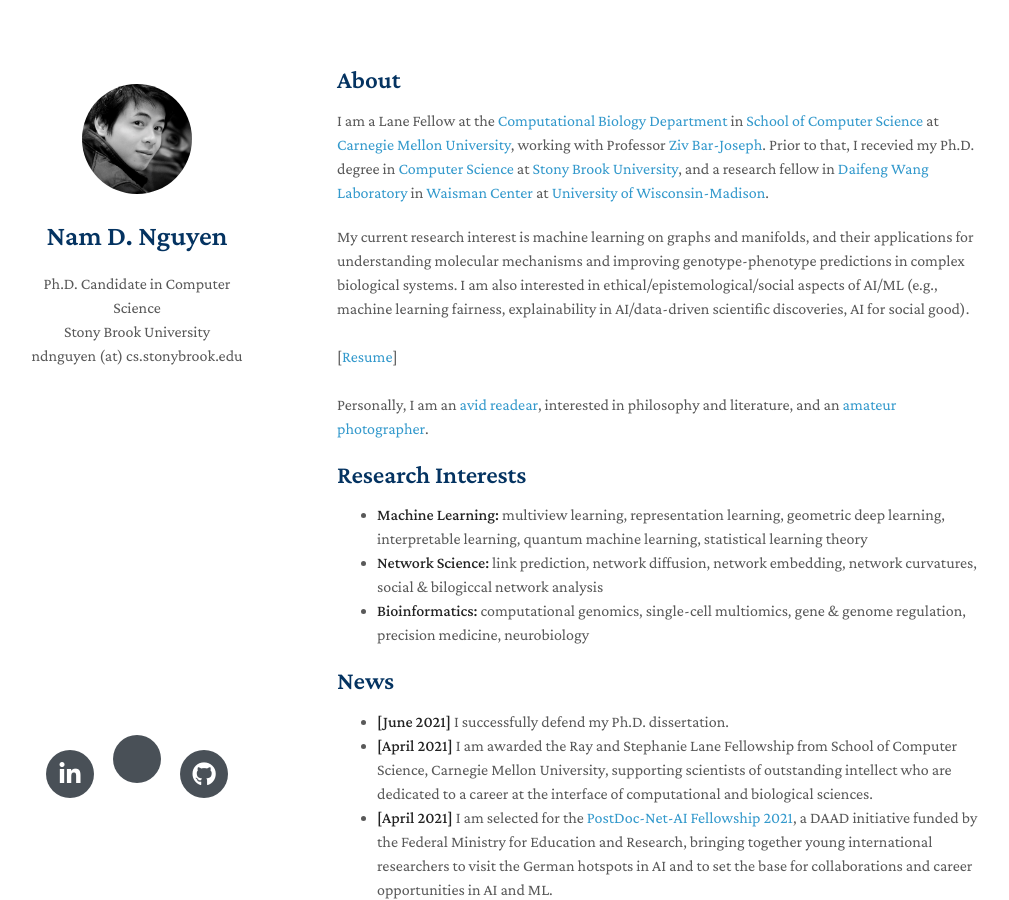
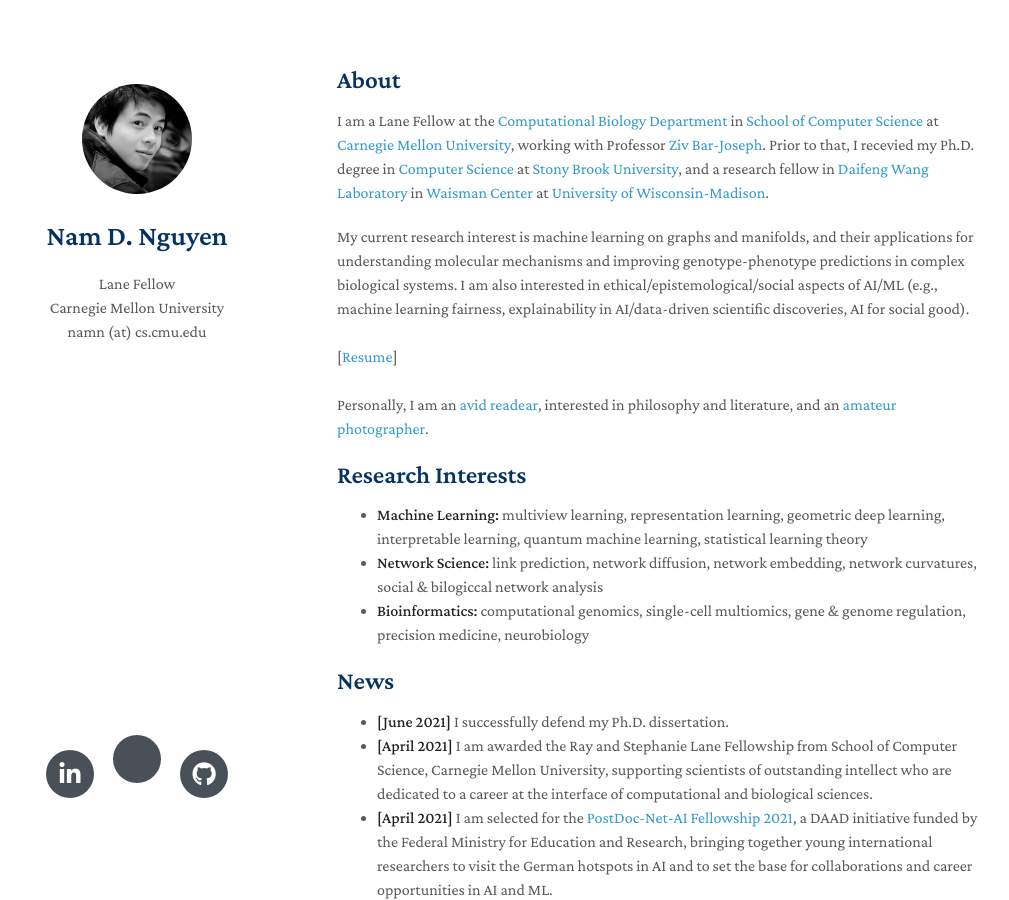
Before and after one commit to MaximHelio/MaximHelio.github.io, a Jekyll site: the page built from index.md, in a window 1280 px wide and 900 px high. Shown: the whole window, without its empty margins (133-1142 px from the left). Built offline with Jekyll 4.4.1, drawn with Linux system fonts in a browser that asks for light colours; nearby versions of some CDN libraries; a style sheet for code colours, icons or effects is not loaded; our own code applies the rules of GitHub Pages for plain Markdown files.

Commit message:
Update CMU

```diff
--- a/_config.yml
+++ b/_config.yml
@@ -1,7 +1,7 @@
 title: Nam D. Nguyen
-position: Ph.D. Candidate in Computer Science
-affiliation: Stony Brook University
-email: ndnguyen (at) cs.stonybrook.edu
+position: Lane Fellow
+affiliation: Carnegie Mellon University
+email: namn (at) cs.cmu.edu
 keywords: minimal academic
 google_scholar: https://scholar.google.com/citations?user=-rBLWMAAAAAJ&hl=en
 github_link: https://github.com/namtk
```
